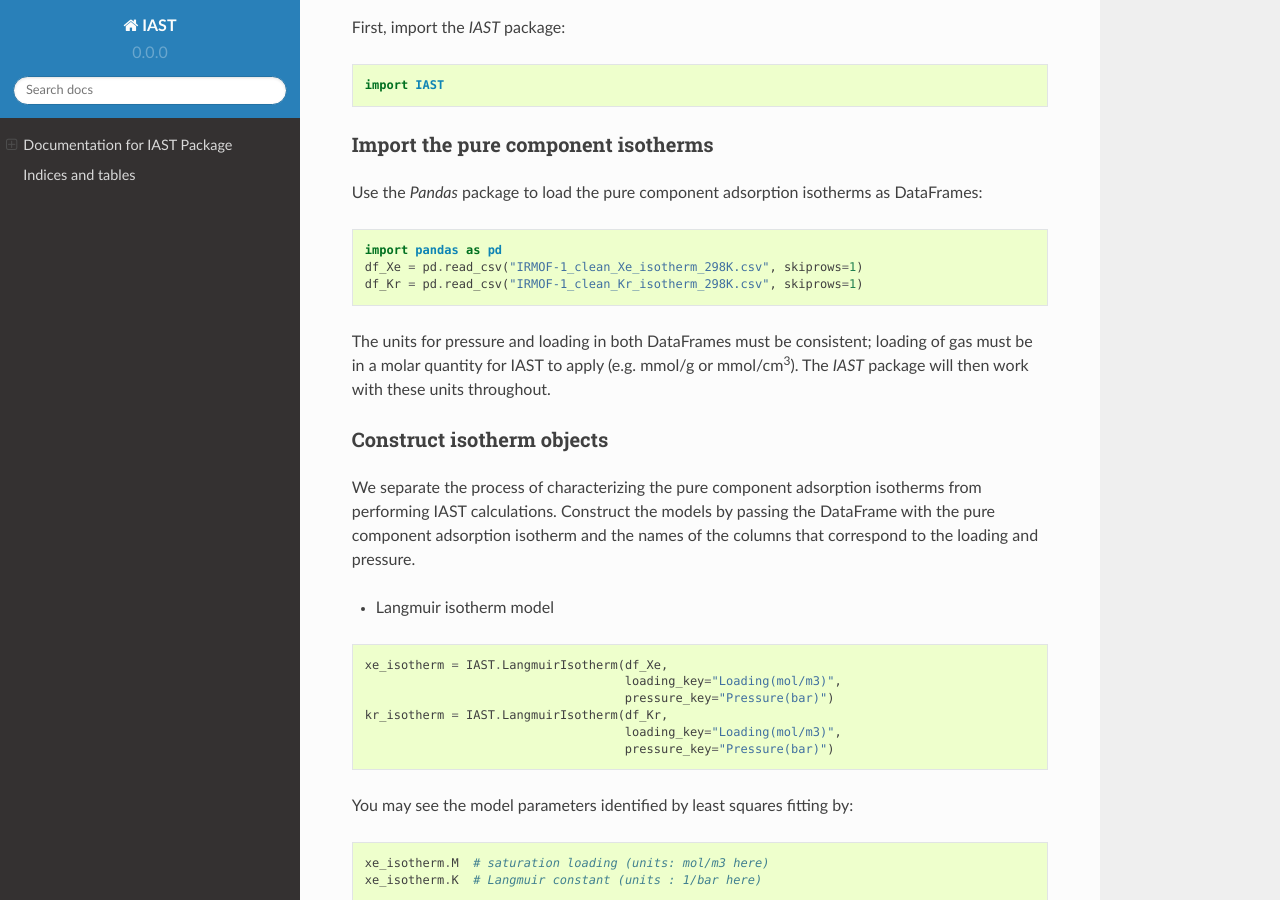
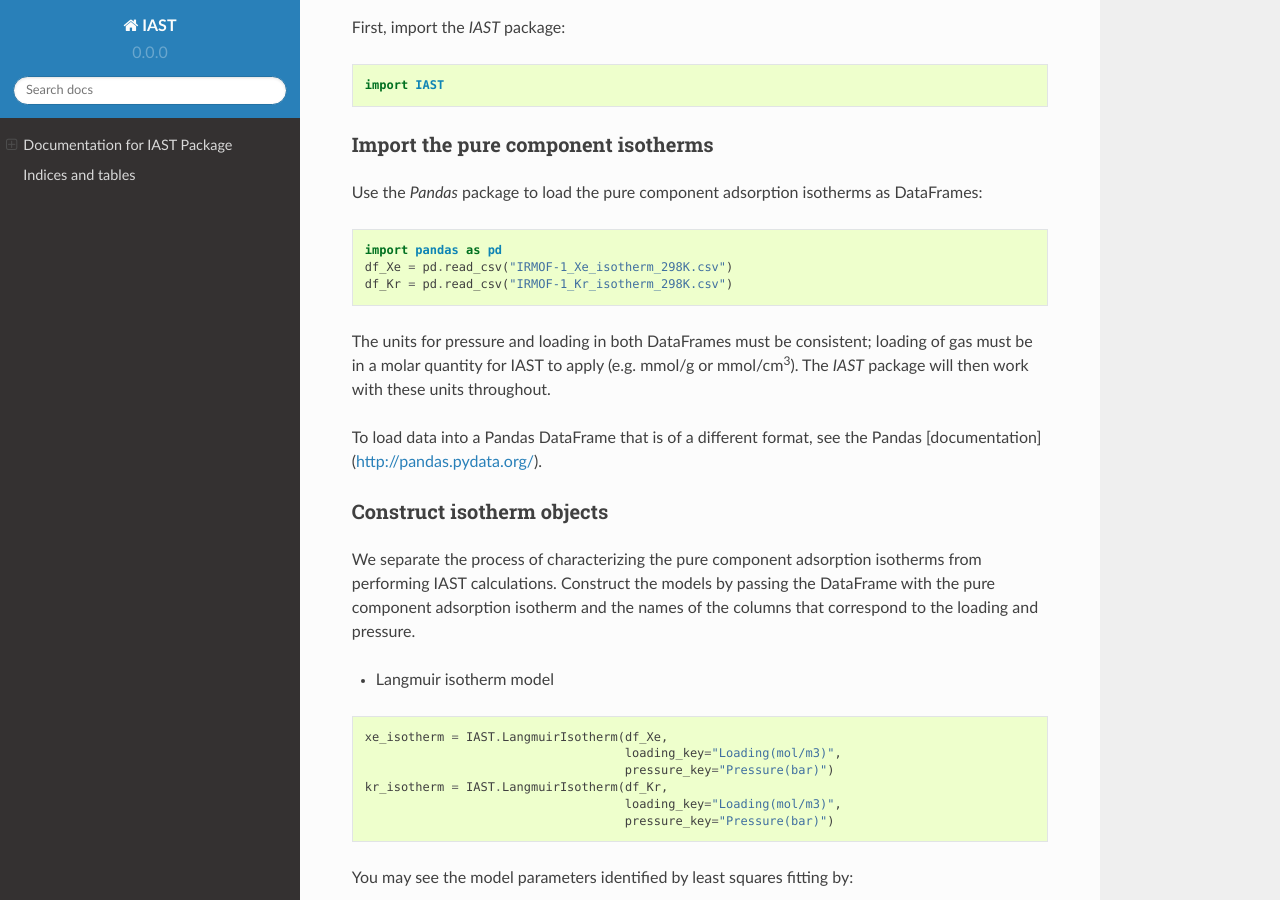
Before and after one commit to CorySimon/pyIAST, a Sphinx documentation site: the page built from docs/index.rst, in a window 1280 px wide and 900 px high, scrolled down 1085 px. Built offline with Sphinx 7.4.7 and the Read the Docs theme 2.0.0, drawn with Linux system fonts in a browser that asks for light colours.

Commit message:
no skiprows

```diff
--- a/docs/index.rst
+++ b/docs/index.rst
@@ -58,10 +58,12 @@ Use the `Pandas` package to load the pure component adsorption isotherms as Data
 .. code-block:: python
 
     import pandas as pd
-    df_Xe = pd.read_csv("IRMOF-1_clean_Xe_isotherm_298K.csv", skiprows=1)
-    df_Kr = pd.read_csv("IRMOF-1_clean_Kr_isotherm_298K.csv", skiprows=1)
+    df_Xe = pd.read_csv("IRMOF-1_Xe_isotherm_298K.csv")
+    df_Kr = pd.read_csv("IRMOF-1_Kr_isotherm_298K.csv")
 
 The units for pressure and loading in both DataFrames must be consistent; loading of gas must be in a molar quantity for IAST to apply (e.g. mmol/g or mmol/cm\ :superscript:`3`). The `IAST` package will then work with these units throughout.
+
+To load data into a Pandas DataFrame that is of a different format, see the Pandas [documentation](http://pandas.pydata.org/).
 
 --------------------------
 Construct isotherm objects
```
